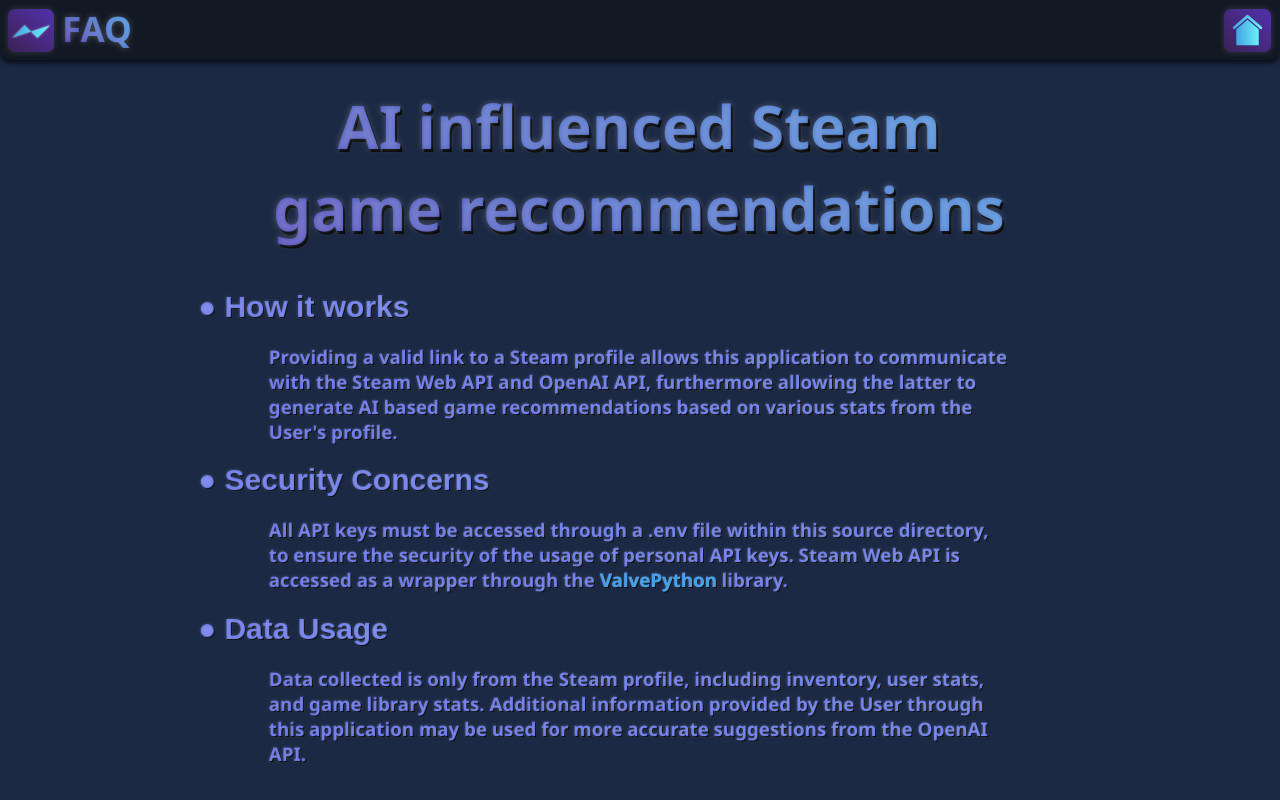
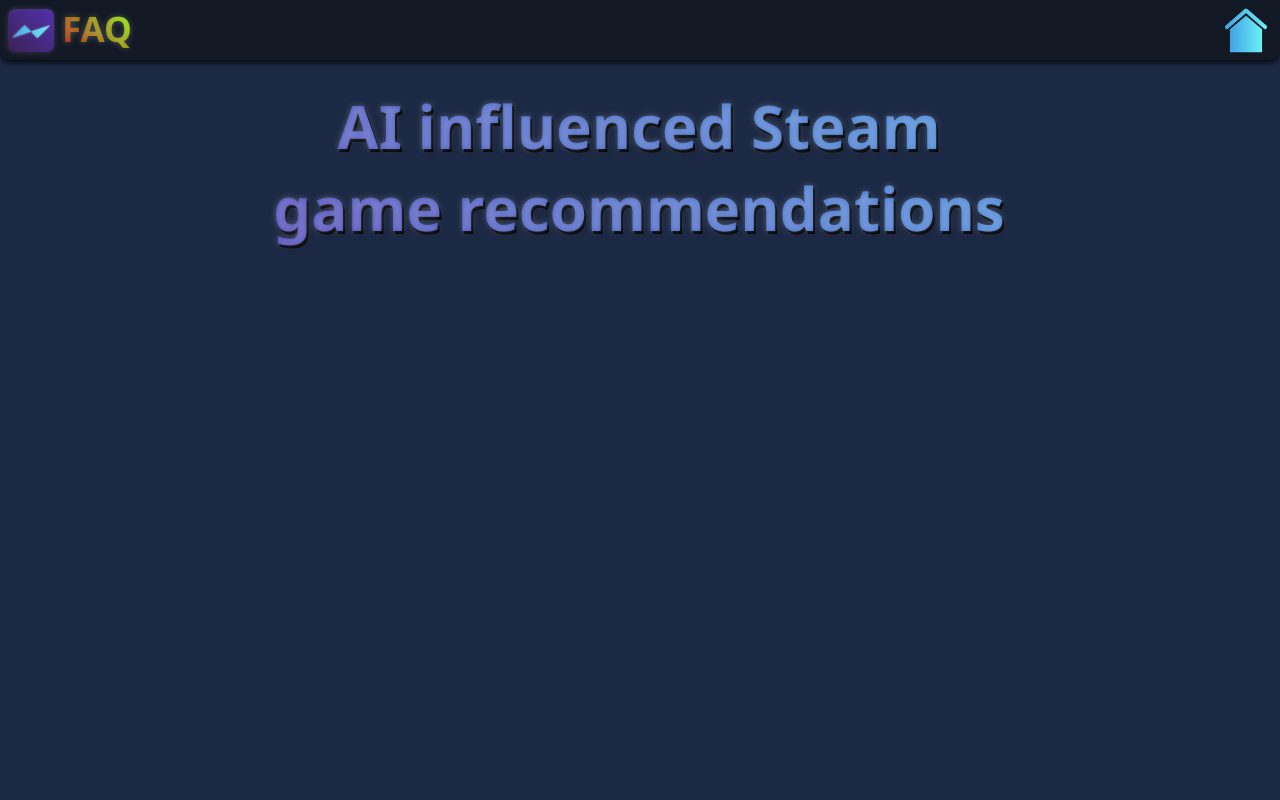
Before and after one commit to wtrstylus-331/Steam-Recommender, a Django app: page /faq/ in a window 1280 px wide. Run offline with Django 5.2, Linux system fonts and the light colour scheme.

Commit message:
Update faq.css

```diff
--- a/static/stylesheets/faq.css
+++ b/static/stylesheets/faq.css
@@ -33,7 +33,7 @@
 }
 
 .header-title {
-    background: linear-gradient(45deg, #5132ad, #42a3e4);
+    background: linear-gradient(45deg, #b40b04, chartreuse);
     background-clip: text;
     color: transparent;
     font-weight: bolder;
@@ -68,25 +68,25 @@
     margin-top: 1px;
     border-radius: 8px;
     cursor: pointer;
-    transition-duration: 250ms;
+    transition-duration: 500ms;
 }
 
 .home_btn:hover{
     box-shadow: rgba(255, 255, 255, 0.2) 1px 2px 10px;
-    .faq_image {
-        transition-duration: 250ms;
+    .home_image {
         width: 38px;
         height: 38px;
     }
 }
 
-.faq_image {
+.home_image {
     background: linear-gradient(45deg, #3c2054, #5132ad);
     border-radius: 7px;
     padding: 4px 6px 4px 6px;
     width: 35px;
     height: 35px;
     box-shadow: rgba(255, 255, 255, 0.15) 0 0 6px;
+    transition-duration: 500ms;
 }
 
 .sub1 {
@@ -132,7 +132,7 @@
     position: relative;
     margin-left: 9%;
     opacity: 0;
-    animation: 1500ms ease-out 2250ms forwards slide-btn;
+    /*animation: 1500ms ease-out 2250ms forwards slide-btn;*/
 }
 
 @keyframes slide-btn {
@@ -143,8 +143,6 @@
 }
 
 .faq_desc {
-    background: transparent;
-    border: transparent;
     background: linear-gradient(45deg, #5665e5, #5b71e4);
     background-clip: text;
     font-weight: bolder;
@@ -154,10 +152,10 @@
     overflow-wrap: normal;
     opacity: 0;
     position: relative;
-    left: -12vw;
+    left: -5vw;
     margin-left: 21%;
     margin-right: 21%;
-    animation: 1500ms ease-out 2250ms forwards slide-desc;
+    /*animation: 1500ms ease-out 2250ms forwards slide-desc;*/
 }
 
 .faq_desc a {
@@ -171,9 +169,12 @@
     text-decoration: underline;
 }
 
+/*
 @keyframes slide-desc {
     to {
         left: 0;
         opacity: 100%;
     }
 }
+
+ */
```
